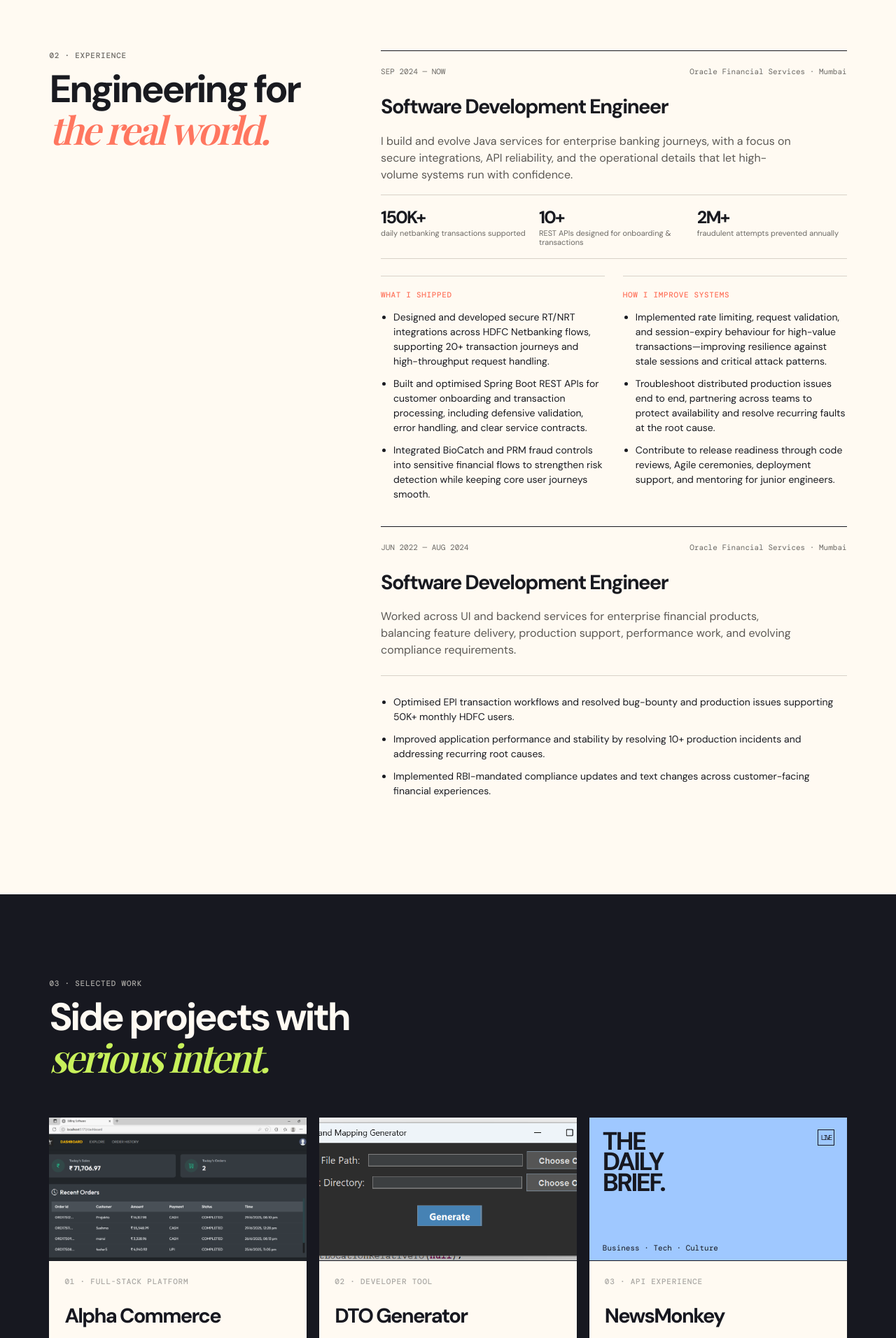
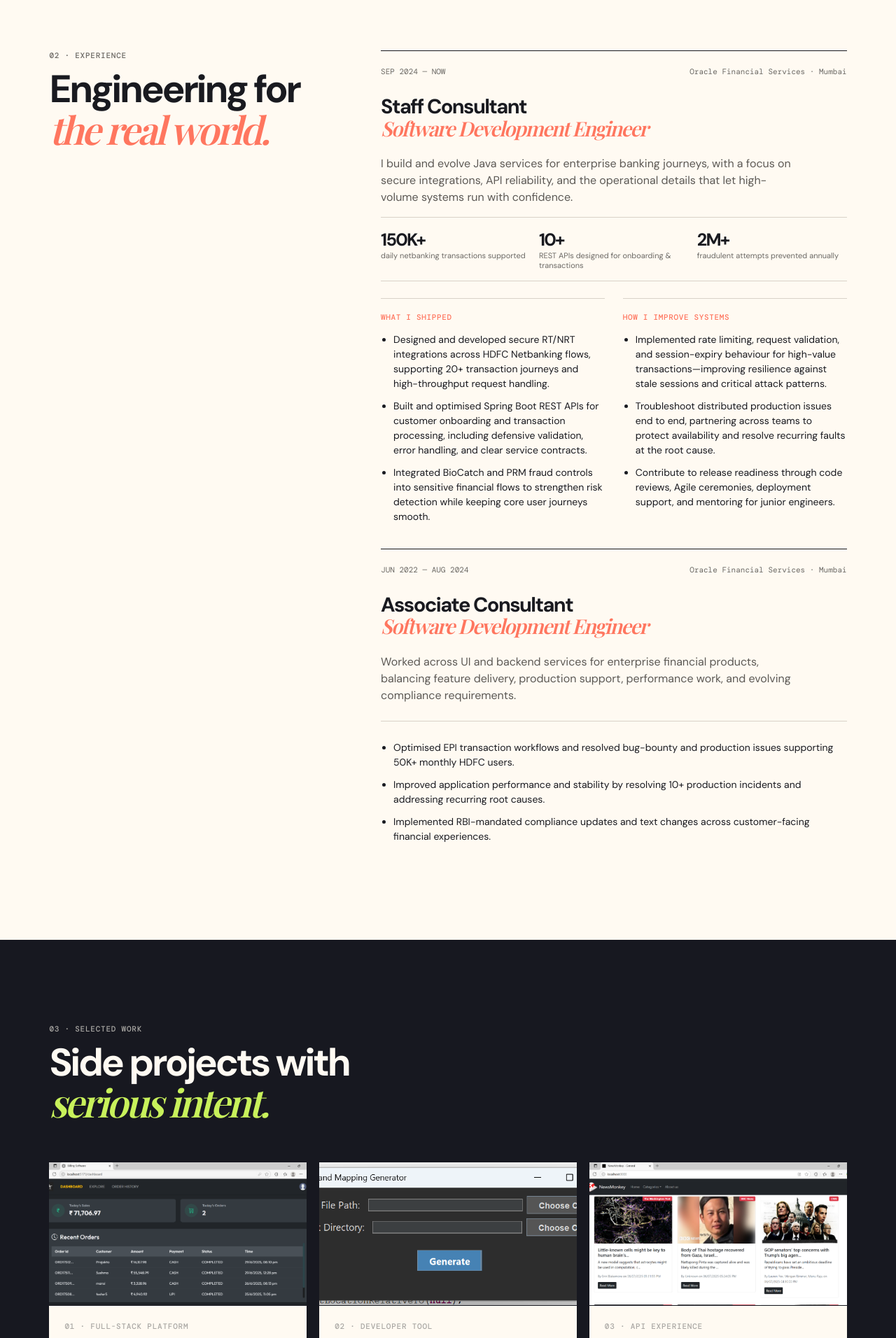
Before and after one commit to ShreyaaPawar/shreya-portfolio-redesign, a React (Vite) app: page / in a window 1280 px wide. Shown: the part 1340-3252 px from the top of the page at 70% size. Built offline with nearby package versions, Linux system fonts and the light colour scheme; a web font is replaced by a local one.

Commit message:
version 9

```diff
--- a/src/App.jsx
+++ b/src/App.jsx
@@ -38,7 +38,7 @@ const projects = [
   {
     name: "NewsMonkey",
     type: "API EXPERIENCE",
-    image: null,
+    image: "/newsmonkey-preview.png",
     description:
       "A responsive news reader that makes a continuously-updating API feel fast, focused, and easy to browse.",
     details: [
@@ -193,7 +193,9 @@ function App() {
                 <span>Oracle Financial Services · Mumbai</span>
               </div>
               <h3>
-                Software Development Engineer
+                Staff Consultant
+                <br />
+                <em>Software Development Engineer</em>
               </h3>
               <p className="role-summary">
                 I build and evolve Java services for enterprise banking
@@ -265,7 +267,9 @@ function App() {
                 <span>Oracle Financial Services · Mumbai</span>
               </div>
               <h3>
-                Software Development Engineer
+                Associate Consultant
+                <br />
+                <em>Software Development Engineer</em>
               </h3>
               <p className="role-summary">
                 Worked across UI and backend services for enterprise financial
--- a/src/layout.css
+++ b/src/layout.css
@@ -1,4 +1,9 @@
 html, body { overflow-x: clip; }
+html { scrollbar-width: thin; scrollbar-color: var(--ink) #f1eadf; }
+::-webkit-scrollbar { width: 11px; }
+::-webkit-scrollbar-track { background: #f1eadf; }
+::-webkit-scrollbar-thumb { background: var(--ink); border: 3px solid #f1eadf; border-radius: 999px; }
+::-webkit-scrollbar-thumb:hover { background: var(--coral); }
 main { padding-top: 78px; }
 
 .ticker .ticker-track { display: flex; width: max-content; animation: ticker-scroll 55s linear infinite; }
```
Also changed, not shown: public/newsmonkey-preview.png (added).
